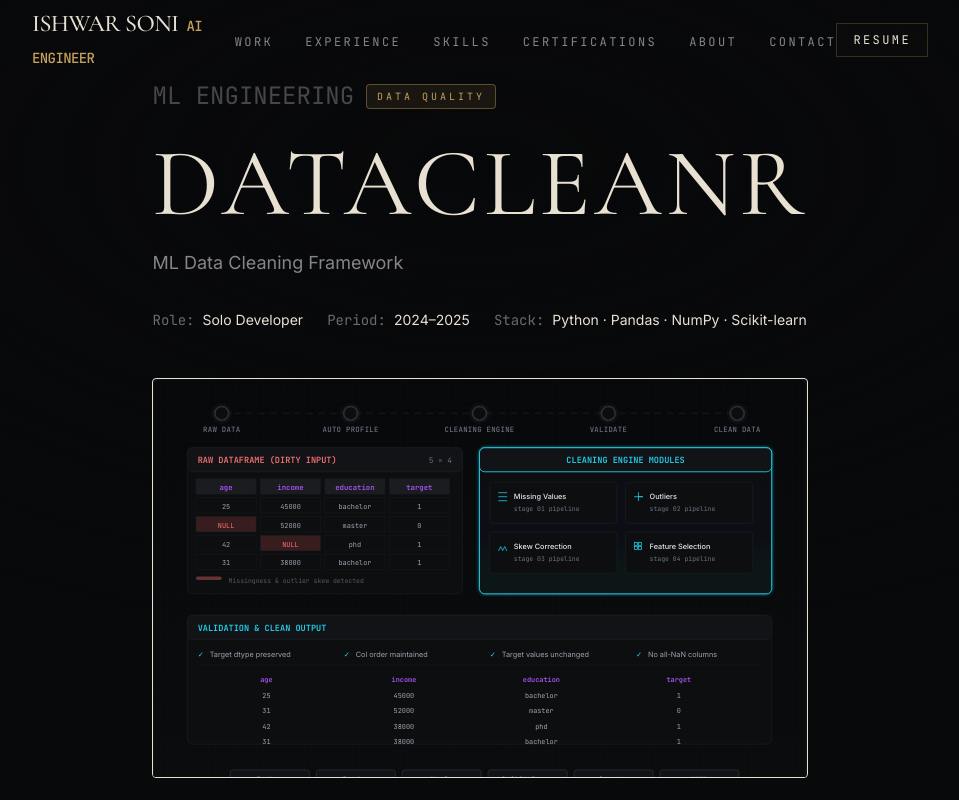
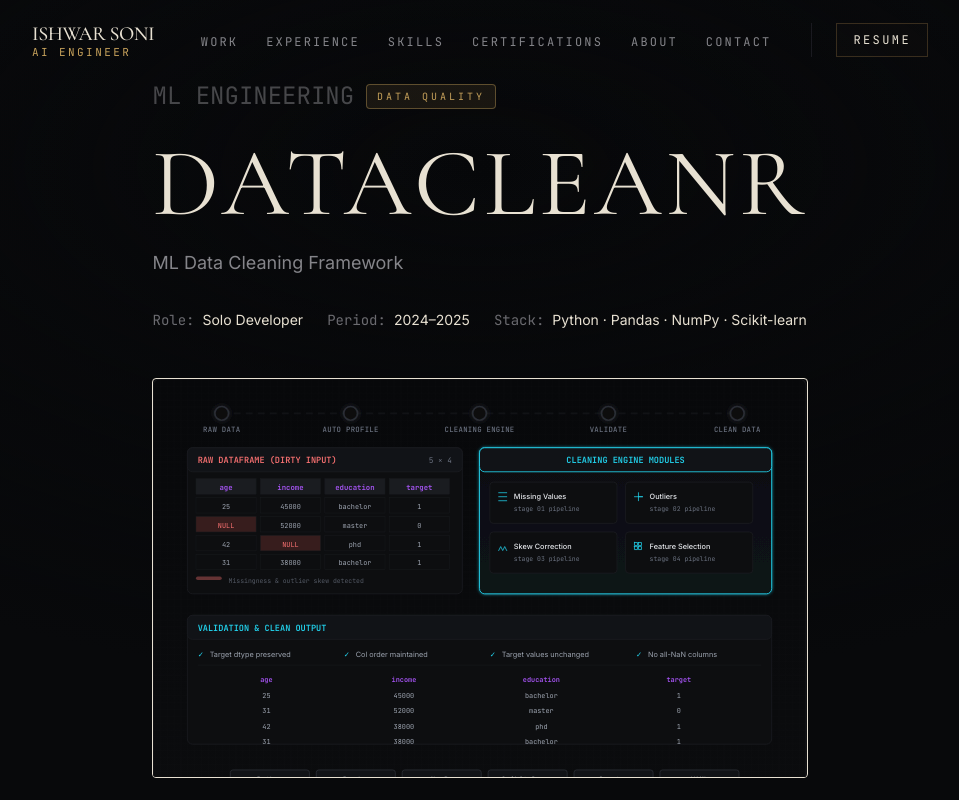
Before and after one commit to ishwarsoni/portfolio, a Next.js app: page /work/datacleanr in a window 1280 px wide. Shown: the top 800 px of the page, without its empty margins (160-1119 px from the left). Built offline with nearby package versions, Linux system fonts and the light colour scheme.

Commit message:
style(header): place AI ENGINEER directly underneath ISHWAR SONI and add border separator gap before resume button

```diff
--- a/components/layout/Header.tsx
+++ b/components/layout/Header.tsx
@@ -31,20 +31,25 @@ export function Header() {
         <div className="flex items-center justify-between h-16 md:h-20">
           <Link
             href="#main"
-            className="font-serif text-xl md:text-2xl font-medium tracking-tight text-ivory hover:text-antique-gold transition-colors duration-300"
+            className="flex flex-col justify-center leading-tight group text-left"
             aria-label="Ishwar Soni — Home"
           >
+            <span className="font-serif text-lg md:text-xl font-medium tracking-tight text-ivory group-hover:text-antique-gold transition-colors duration-300">
               ISHWAR SONI
-            <span className="ml-2 text-sm font-mono text-antique-gold">AI ENGINEER</span>
+            </span>
+            <span className="text-[10px] md:text-[11px] font-mono tracking-[0.22em] text-antique-gold uppercase -mt-0.5">
+              AI ENGINEER
+            </span>
           </Link>
 
-          <ul className="hidden md:flex items-center gap-8" role="menubar">
+          <div className="hidden md:flex items-center gap-6 lg:gap-10">
+            <ul className="flex items-center gap-4 lg:gap-7" role="menubar">
               {navigation.map((item) => (
                 <li key={item.href} role="none">
                   <Link
                     href={item.href}
                     role="menuitem"
-                  className="font-mono text-xs tracking-[0.2em] uppercase text-ash hover:text-ivory transition-colors duration-300 relative after:absolute after:bottom-[-4px] after:left-0 after:h-[1px] after:w-0 after:bg-antique-gold after:transition-all hover:after:w-full"
+                    className="font-mono text-xs tracking-[0.18em] uppercase text-ash hover:text-ivory transition-colors duration-300 relative after:absolute after:bottom-[-4px] after:left-0 after:h-[1px] after:w-0 after:bg-antique-gold after:transition-all hover:after:w-full"
                   >
                     {item.label}
                   </Link>
@@ -52,7 +57,7 @@ export function Header() {
               ))}
             </ul>
 
-          <div className="hidden md:flex items-center gap-4">
+            <div className="flex items-center pl-4 lg:pl-6 border-l border-[#1A1A20]">
               <Link
                 href={siteData.resumeUrl}
                 target="_blank"
@@ -61,6 +66,7 @@ export function Header() {
               >
                 Resume
               </Link>
+            </div>
           </div>
 
           <button
```
Lines whose indentation alone changed are shown as unchanged.
